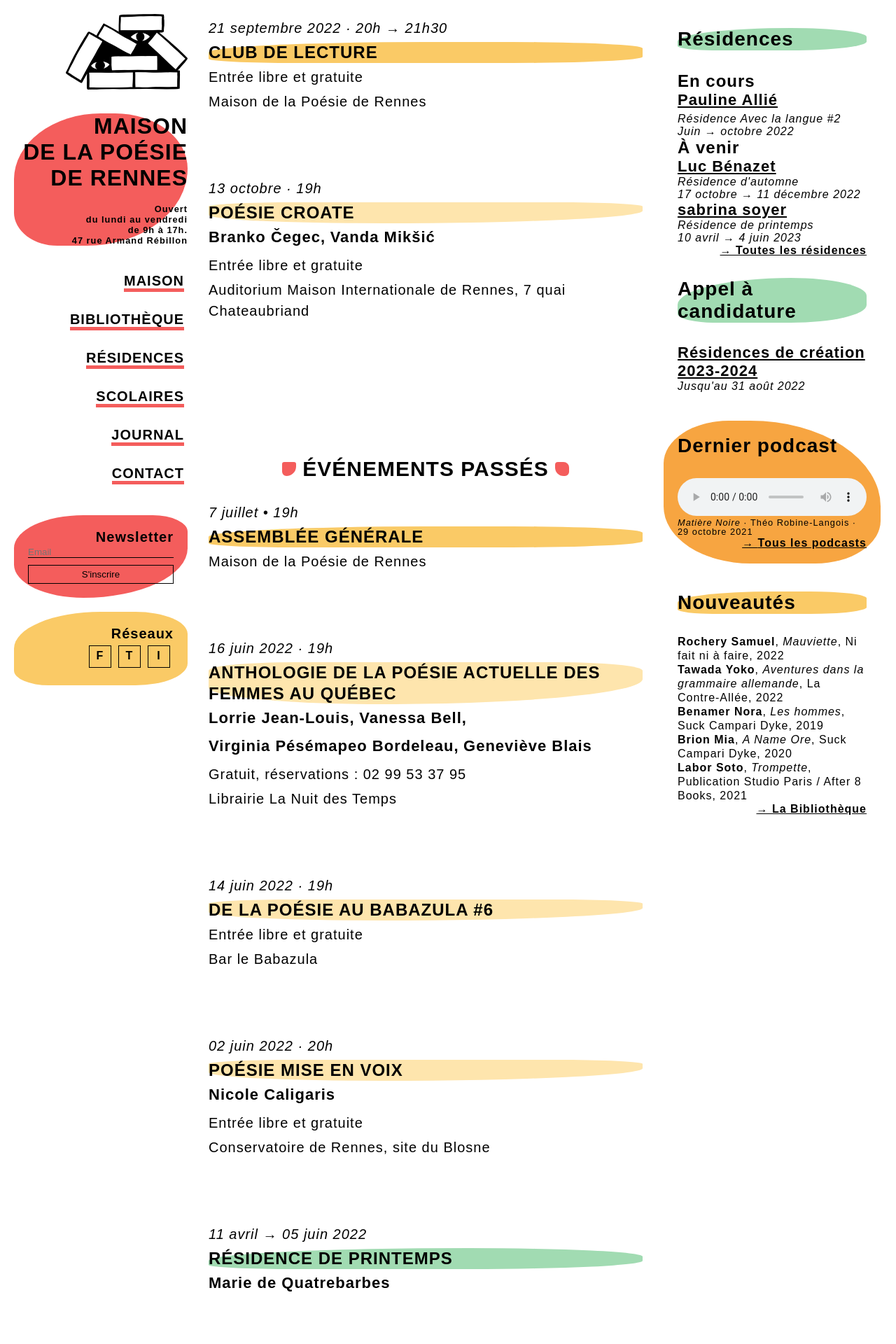
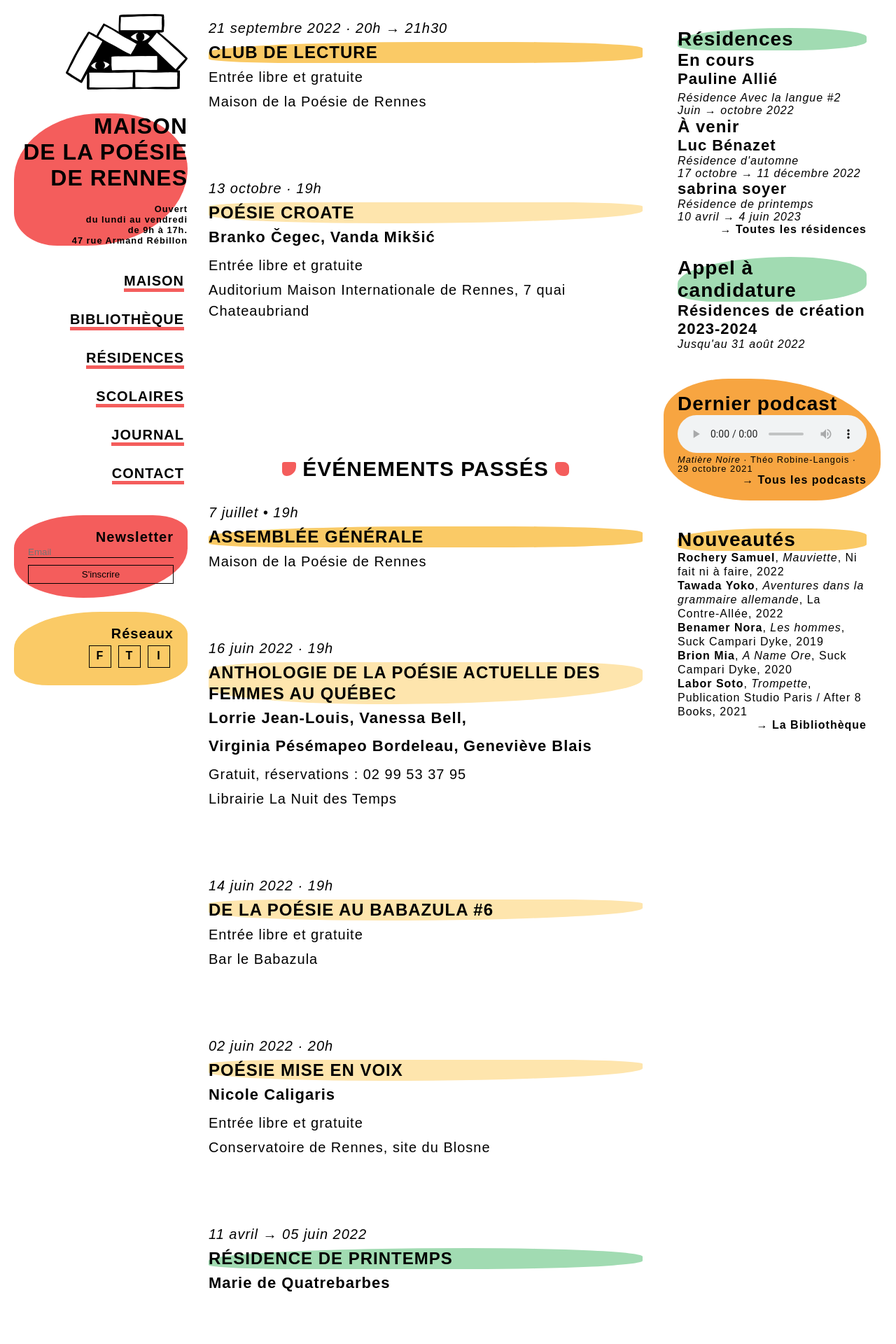
Before and after one commit to PQuod/MaisondelaPoesiedeRennes, a Jekyll site: the page built from index.markdown, in a window 1280 px wide. Shown: the top 1920 px of the page at 70% size. Built offline with Jekyll 4.4.1, drawn with Linux system fonts in a browser that asks for light colours; some web fonts are replaced; a script that is not in the unit is left out.

Commit message:
Update _layout.scss

```diff
--- a/_sass/minima/_layout.scss
+++ b/_sass/minima/_layout.scss
@@ -139,17 +139,14 @@
 }
 
 /** Encarts - Right section */
-.actus{
-  width:30%;
-  position:relative;
-  float:right;
+#actus{
   h2{
     margin-bottom:0px;
   }
   a{
    text-decoration: none;
   }
-  .actus a:hover{
+  a:hover{
    text-decoration: underline;
   }
 }
```
